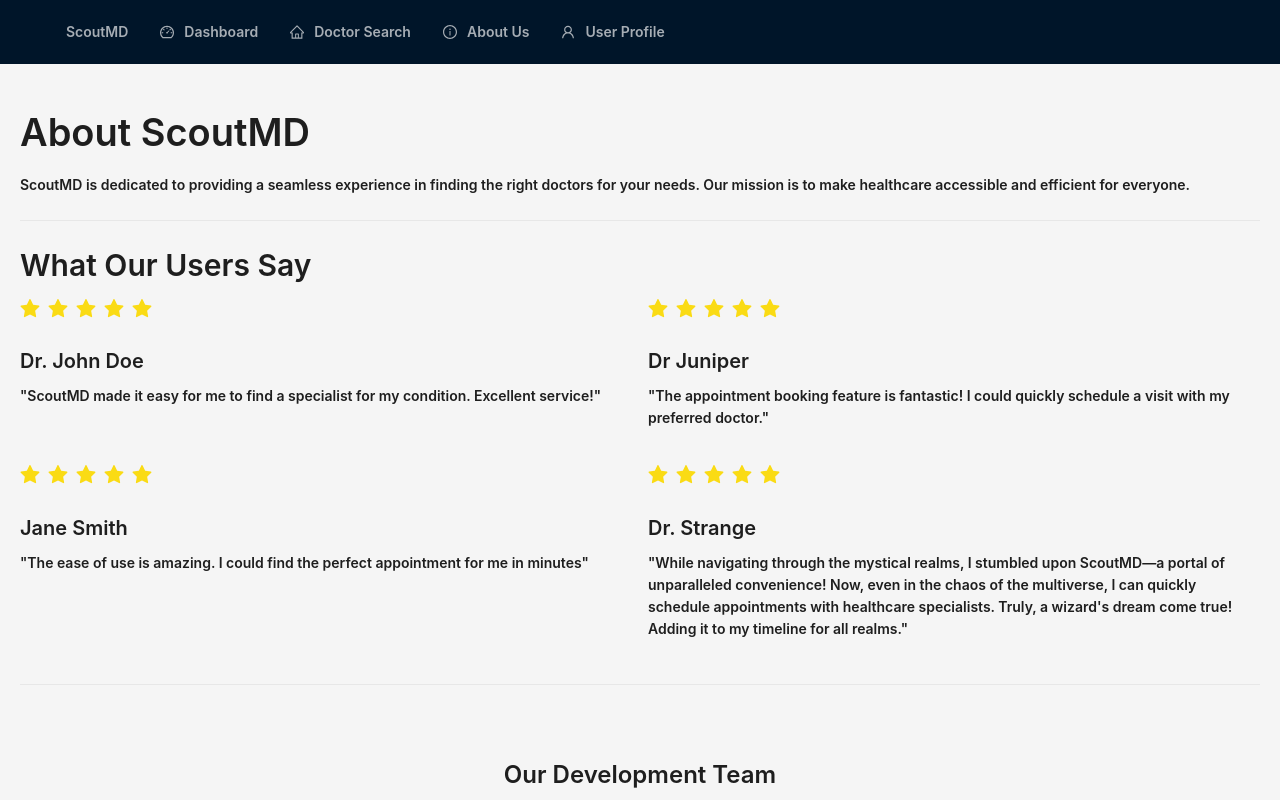
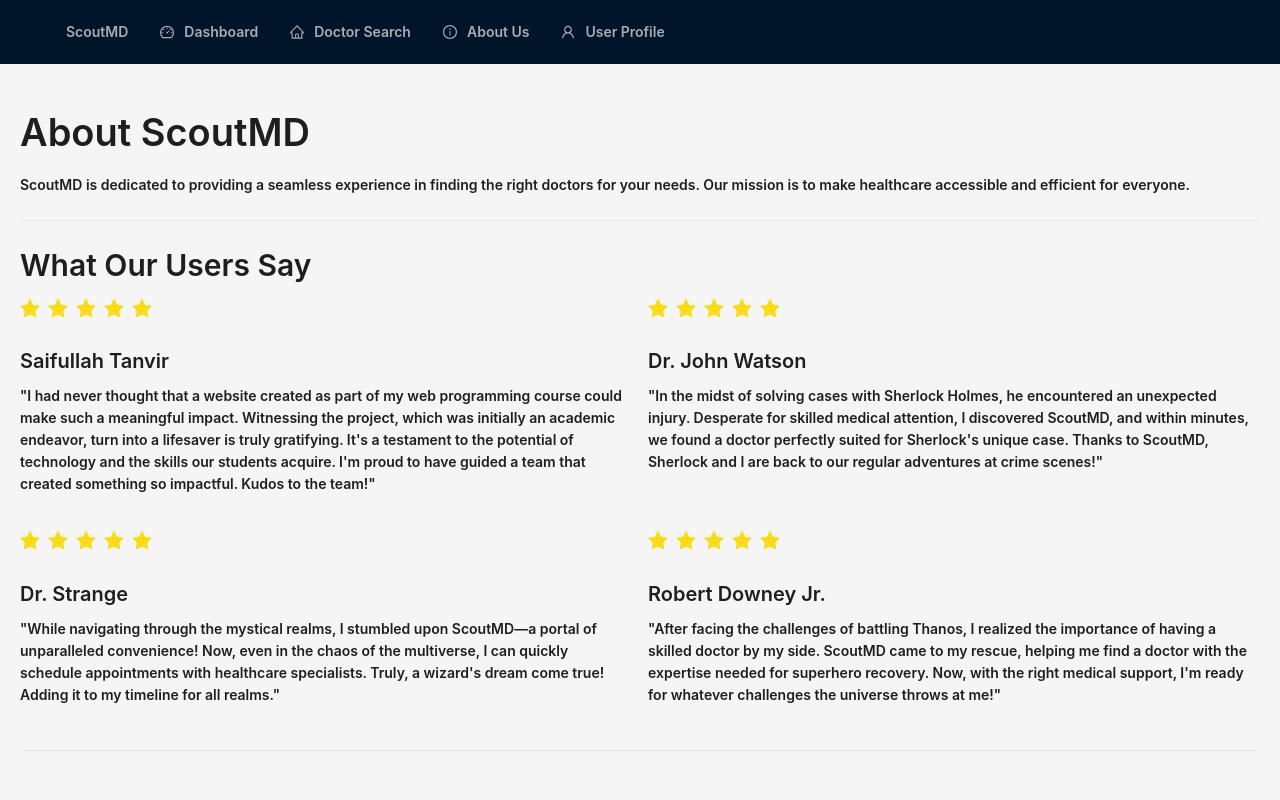
Before and after one commit to Abdoooluh/WebDev-Project, a React (Create React App) app in the folder webdev-project/: page /aboutus in a window 1280 px wide. Shown: the top 800 px of the page. Built offline with nearby package versions, Linux system fonts and the light colour scheme.

Commit message:
Added: Fake Reviews with styling

```diff
--- a/webdev-project/src/components/AboutUs.jsx
+++ b/webdev-project/src/components/AboutUs.jsx
@@ -21,28 +21,29 @@ const AboutUs = () => {
                 <Col xs={24} sm={24} md={12} lg={12} xl={12}>
                     <div style={{ marginBottom: '20px' }}>
                         <Rate disabled defaultValue={5} />
-                        <Title level={4}>Dr. John Doe</Title>
-                        <Paragraph>"ScoutMD made it easy for me to find a specialist for my condition. Excellent service!"</Paragraph>
+                        <Title level={4}>Saifullah Tanvir</Title>
+                        <Paragraph>
+                            "I had never thought that a website created as part of my web programming course
+                            could make such a meaningful impact. Witnessing the project, which was initially an academic endeavor,
+                            turn into a lifesaver is truly gratifying. It's a testament to the potential of technology and the skills
+                            our students acquire. I'm proud to have guided a team that created something so impactful. Kudos to the team!"
+                        </Paragraph>
                     </div>
                 </Col>
+
                 <Col xs={24} sm={24} md={12} lg={12} xl={12}>
                     <div style={{ marginBottom: '20px' }}>
                         <Rate disabled defaultValue={5} />
-                        <Title level={4}>Dr Juniper</Title>
+                        <Title level={4}>Dr. John Watson</Title>
                         <Paragraph>
-                            "The appointment booking feature is fantastic! I could quickly schedule a visit with my preferred doctor."
+                            "In the midst of solving cases with Sherlock Holmes, he encountered an unexpected injury.
+                            Desperate for skilled medical attention, I discovered ScoutMD, and within minutes,
+                            we found a doctor perfectly suited for Sherlock's unique case. Thanks to ScoutMD,
+                            Sherlock and I are back to our regular adventures at crime scenes!"
                         </Paragraph>
                     </div>
                 </Col>
-                <Col xs={24} sm={24} md={12} lg={12} xl={12}>
-                    <div style={{ marginBottom: '20px' }}>
-                        <Rate disabled defaultValue={5} />
-                        <Title level={4}>Jane Smith</Title>
-                        <Paragraph>
-                            "The ease of use is amazing. I could find the perfect appointment for me in minutes"
-                        </Paragraph>
-                    </div>
-                </Col>
+
                 <Col xs={24} sm={24} md={12} lg={12} xl={12}>
                     <div style={{ marginBottom: '20px' }}>
                         <Rate disabled defaultValue={5} />
@@ -51,6 +52,18 @@ const AboutUs = () => {
                             "While navigating through the mystical realms, I stumbled upon ScoutMD—a portal of unparalleled convenience!
                             Now, even in the chaos of the multiverse, I can quickly schedule appointments with healthcare specialists.
                             Truly, a wizard's dream come true! Adding it to my timeline for all realms."
+                        </Paragraph>
+                    </div>
+                </Col>
+
+                <Col xs={24} sm={24} md={12} lg={12} xl={12}>
+                    <div style={{ marginBottom: '20px' }}>
+                        <Rate disabled defaultValue={5} />
+                        <Title level={4}>Robert Downey Jr.</Title>
+                        <Paragraph>
+                            "After facing the challenges of battling Thanos, I realized the importance of having a skilled doctor by my side.
+                            ScoutMD came to my rescue, helping me find a doctor with the expertise needed for superhero recovery.
+                            Now, with the right medical support, I'm ready for whatever challenges the universe throws at me!"
                         </Paragraph>
                     </div>
                 </Col>
```
